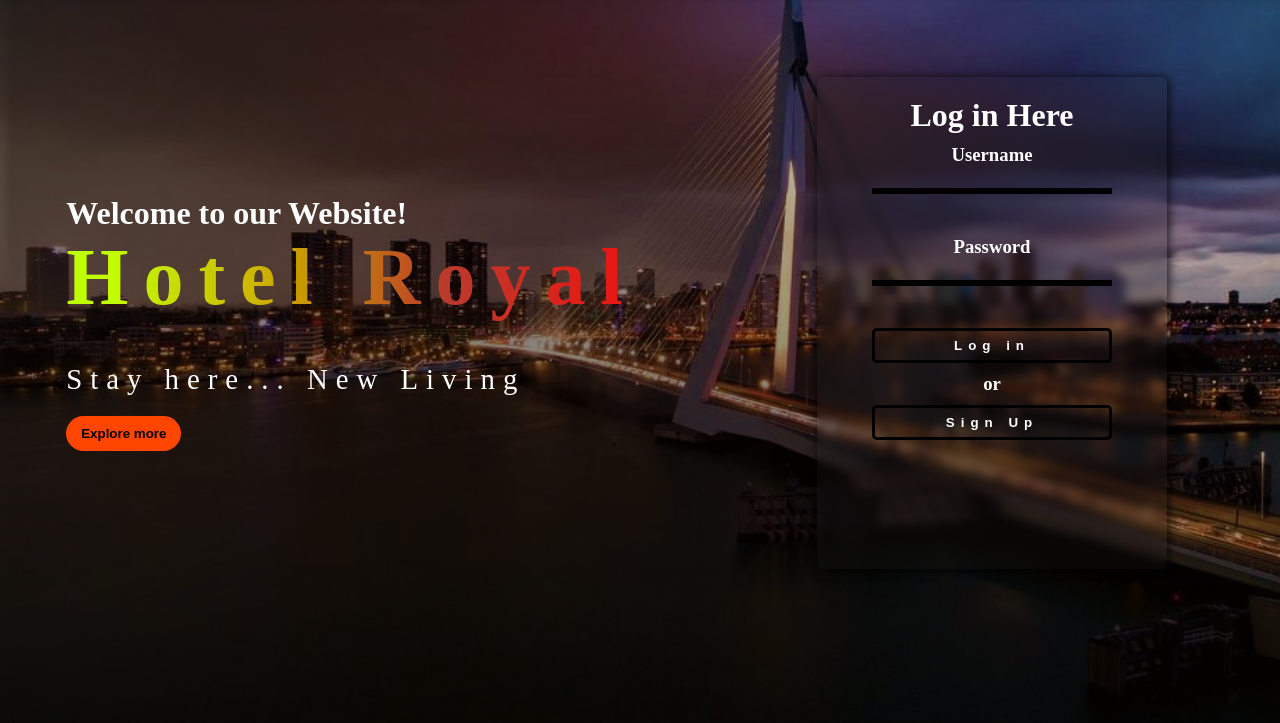
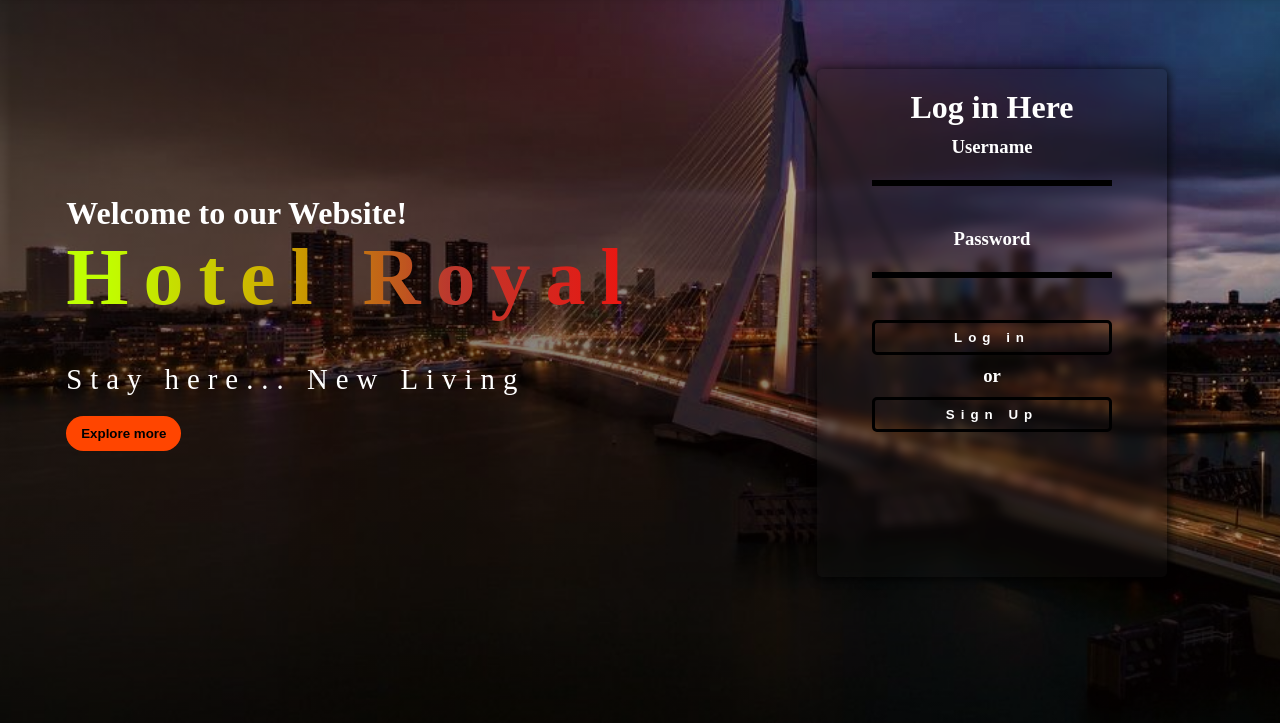
Before and after one commit to JS-prog24/hotel12, a plain HTML site: page index.html in a window 1280 px wide. Shown: the part 77-800 px from the top of the page. Drawn offline with Linux system fonts and the light colour scheme.

Commit message:
Update style.css

```diff
--- a/style.css
+++ b/style.css
@@ -276,7 +276,7 @@
 }
 .form .login{
     width: 300px;
-    height: 59vh;
+    height: 61vh;
     background-color: rgba(37, 37, 37, 0.185);
     border-radius: 5px;
     padding: 10px 25px;
```
